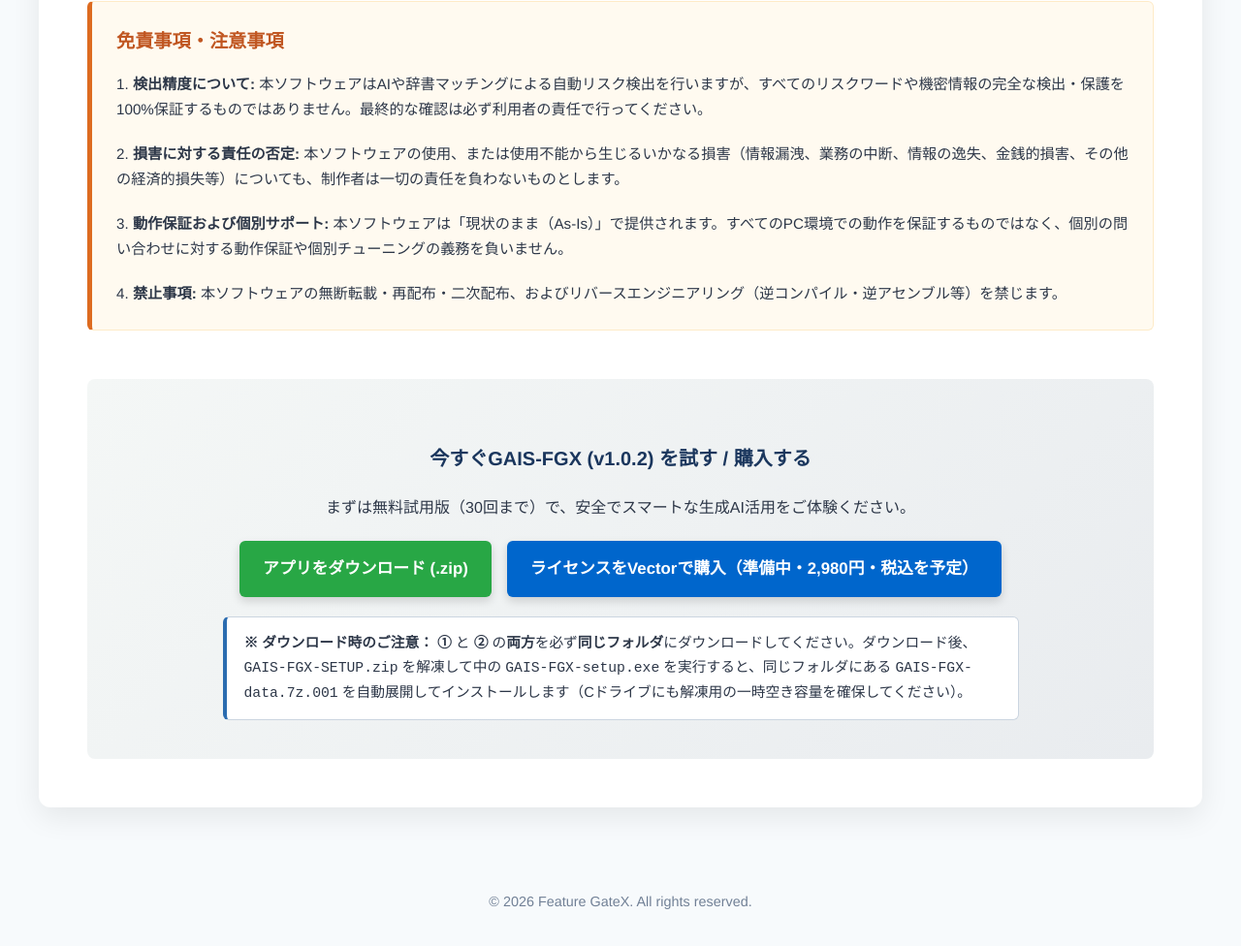
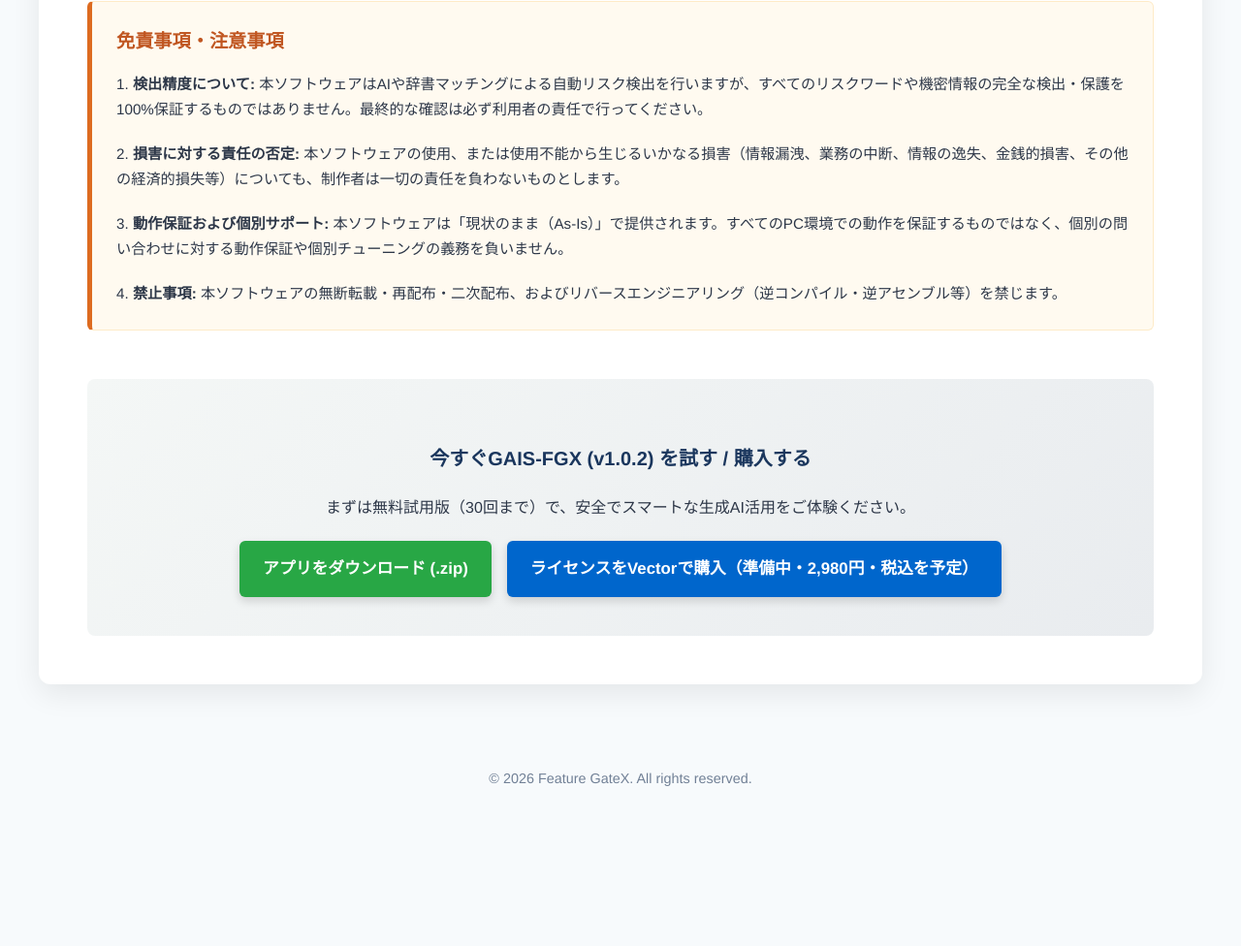
Before and after one commit to roseGarden2500/GAIS-FGX_LP, a plain HTML site: page index.html in a window 1280 px wide. Shown: the part 4421-5397 px from the top of the page at 97% size. After the commit the page ends 5286 px from the top, so only its background shows below. Drawn offline with Linux system fonts and the light colour scheme.

Commit message:
Update index.html

```diff
--- a/index.html
+++ b/index.html
@@ -441,10 +441,6 @@
                 <a href="https://github.com/roseGarden2500/GAIS-FGX_LP/releases/download/v1.0.2/GAIS-FGX-SETUP.zip" class="btn btn-download">アプリをダウンロード (.zip)</a>
                 <a href="#" class="btn btn-vector">ライセンスをVectorで購入（準備中・2,980円・税込を予定）</a>
             </div>
-            <div class="download-note">
-                <strong>※ ダウンロード時のご注意：</strong>
-                <strong>①</strong> と <strong>②</strong> の<strong>両方</strong>を必ず<strong>同じフォルダ</strong>にダウンロードしてください。ダウンロード後、<code>GAIS-FGX-SETUP.zip</code> を解凍して中の <code>GAIS-FGX-setup.exe</code> を実行すると、同じフォルダにある <code>GAIS-FGX-data.7z.001</code> を自動展開してインストールします（Cドライブにも解凍用の一時空き容量を確保してください）。
-            </div>
         </div>
 
     </div>
```
